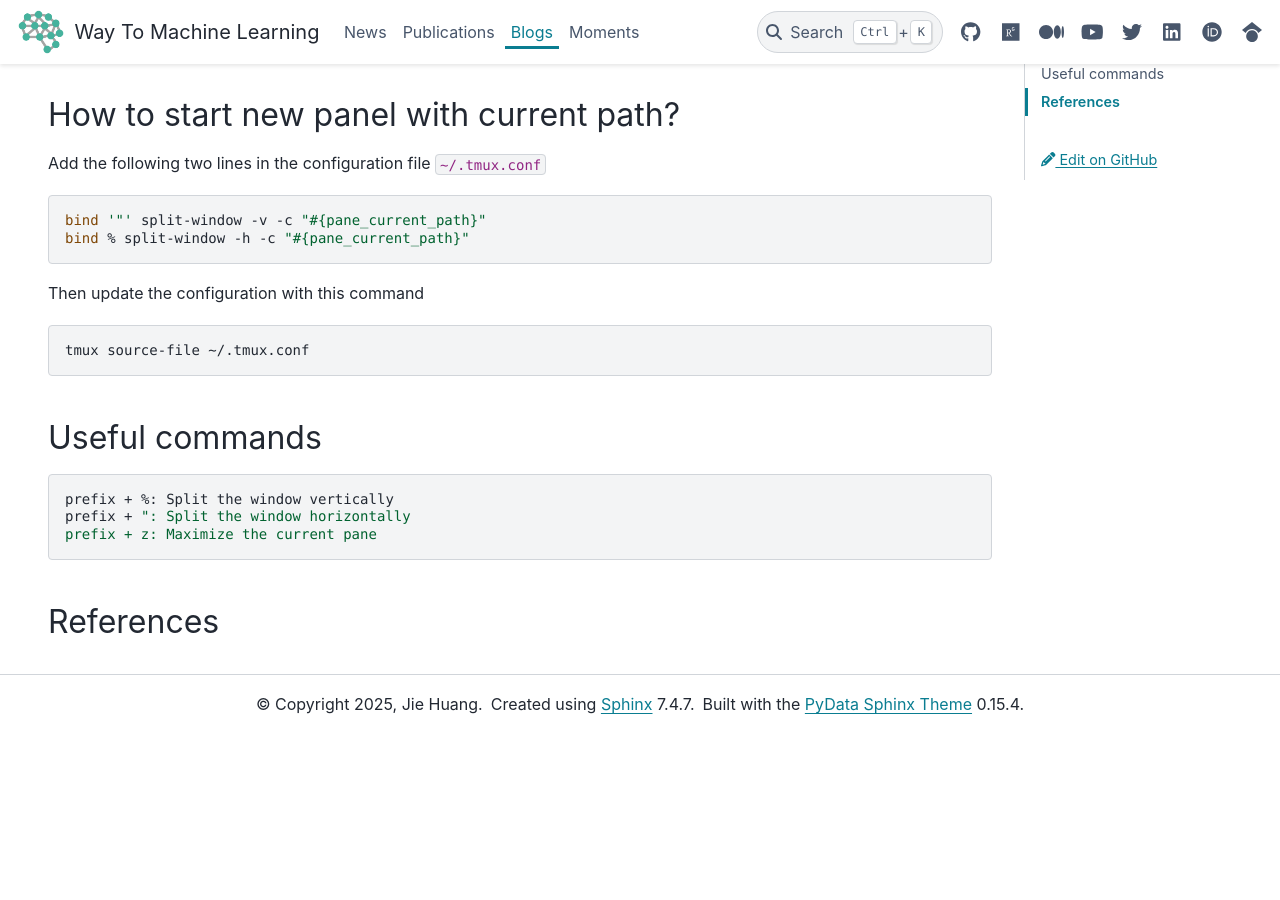
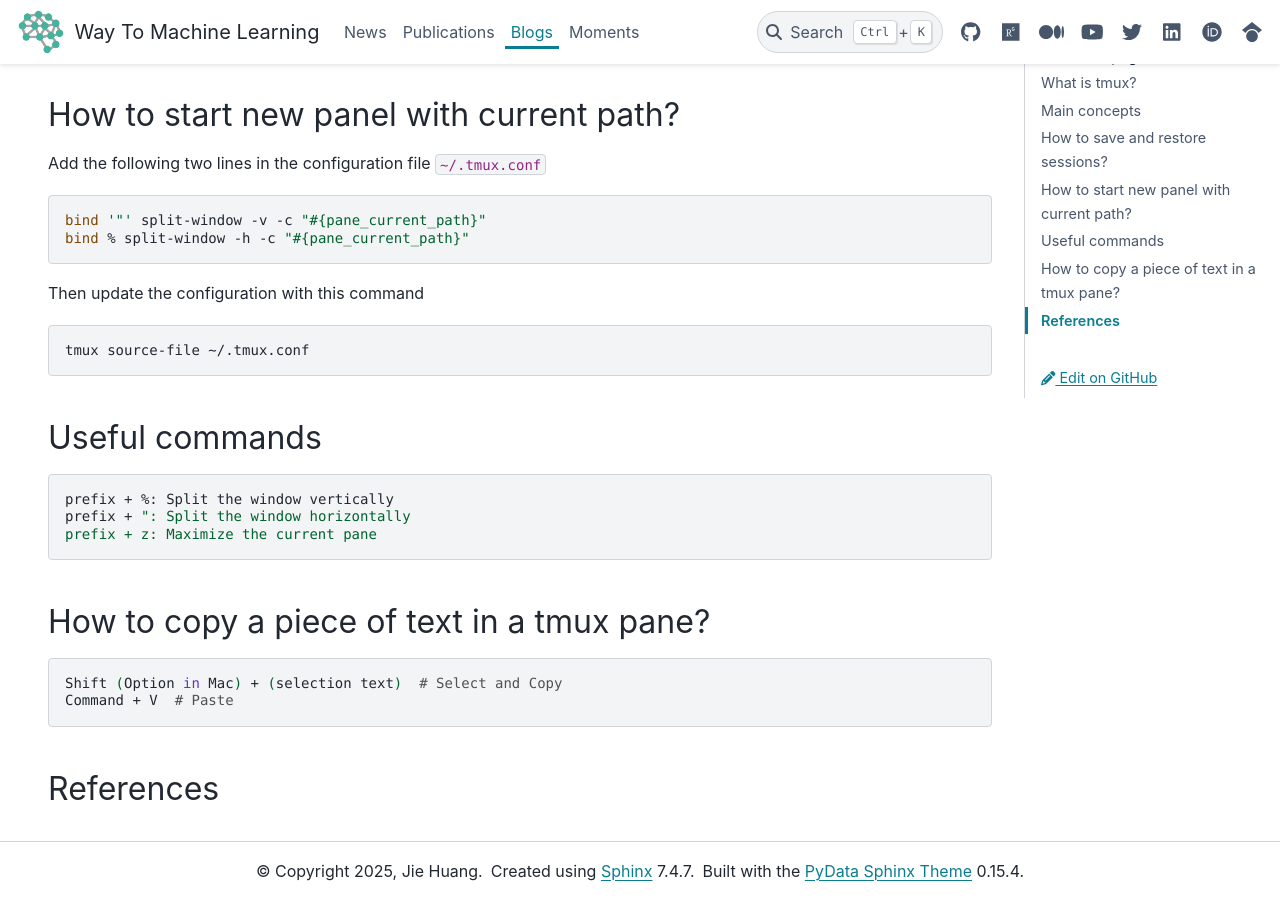
Before and after one commit to way2ml/way2ml.github.io, a Sphinx documentation site: the page built from doc/blogs/tmux.md, in a window 1280 px wide and 900 px high, scrolled down 1627 px. Built offline with Sphinx 7.4.7 and the PyData theme 0.15.4, drawn with Linux system fonts in a browser that asks for light colours; pages that are not in the unit, such as notebooks, are missing from menus; before the commit the page ends 2360 px from its top, so only the background shows below that.

Commit message:
Add copy text instructions for tmux
Added instructions for copying text in a tmux pane.

````diff
--- a/doc/blogs/tmux.md
+++ b/doc/blogs/tmux.md
@@ -92,4 +92,10 @@ prefix + ": Split the window horizontally
 prefix + z: Maximize the current pane
 ```
 
+## How to copy a piece of text in a tmux pane?
+```bash
+Shift (Option in Mac) + (selection text)  # Select and Copy
+Command + V  # Paste
+```
+
 ## References
````
